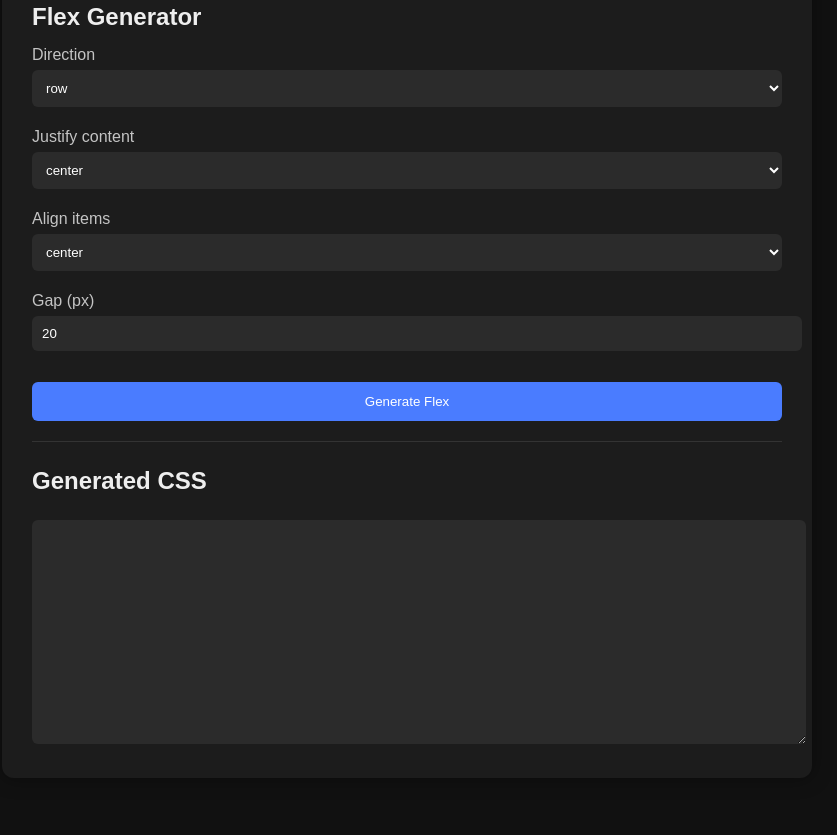
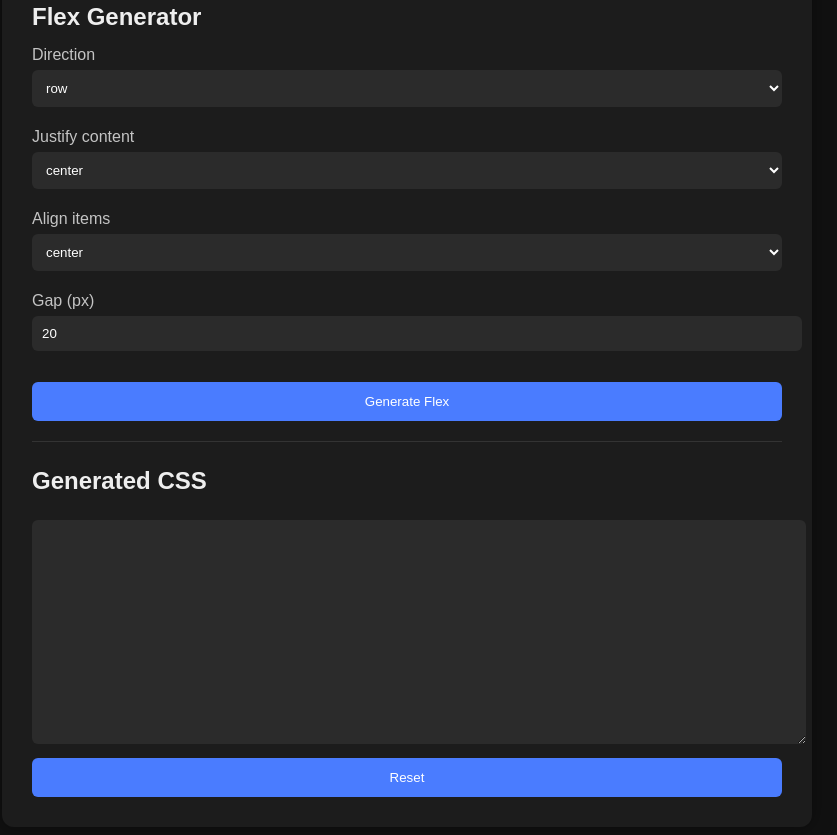
Before and after one commit to dzsolly/css-generator, a plain HTML site: page index.html in a window 1280 px wide. Shown: the part 1937-2772 px from the top of the page, without its empty margins (233-1070 px from the left). Drawn offline with Linux system fonts and the light colour scheme.

Commit message:
Update index.html

```diff
--- a/index.html
+++ b/index.html
@@ -157,6 +157,7 @@
 
     <h2>Generated CSS</h2>
     <textarea id="result"></textarea>
+    <button class="btn reset-btn" data-type="reset">Reset</button>
 
 </div>
 
```
